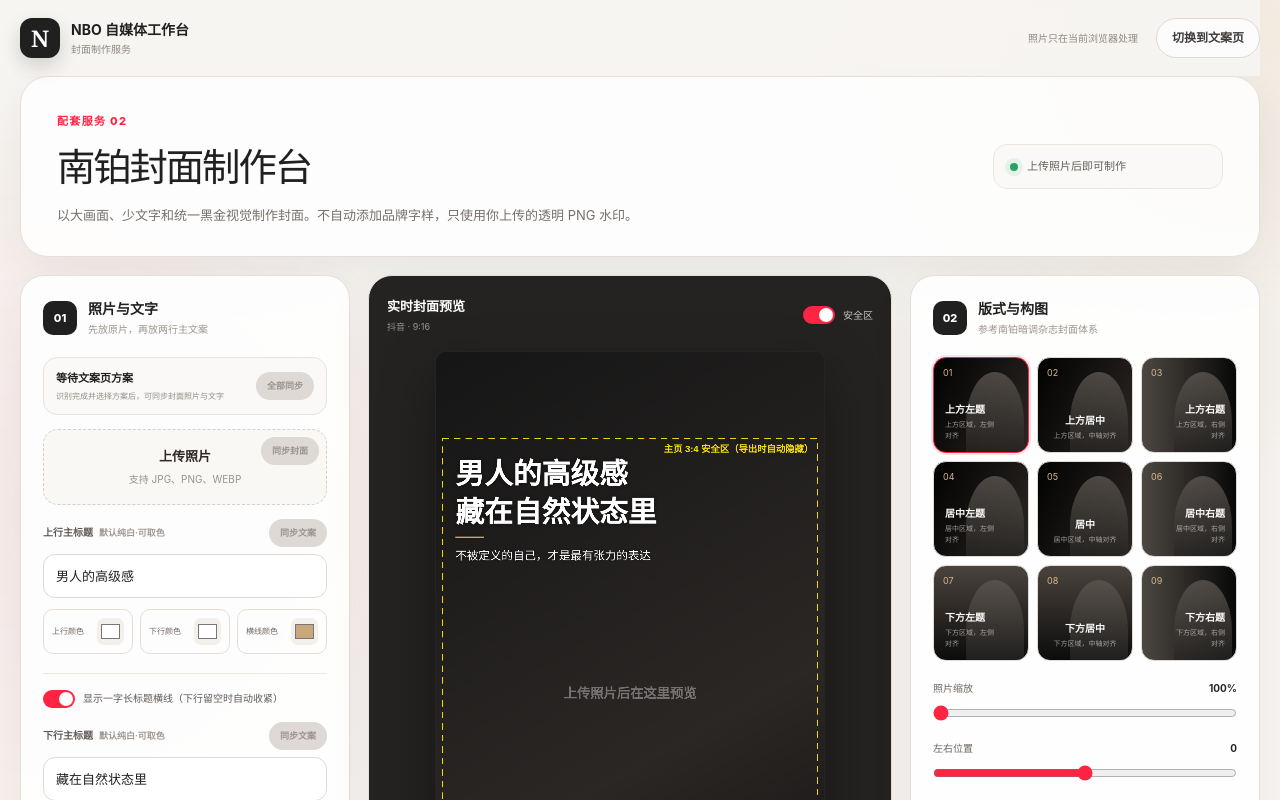
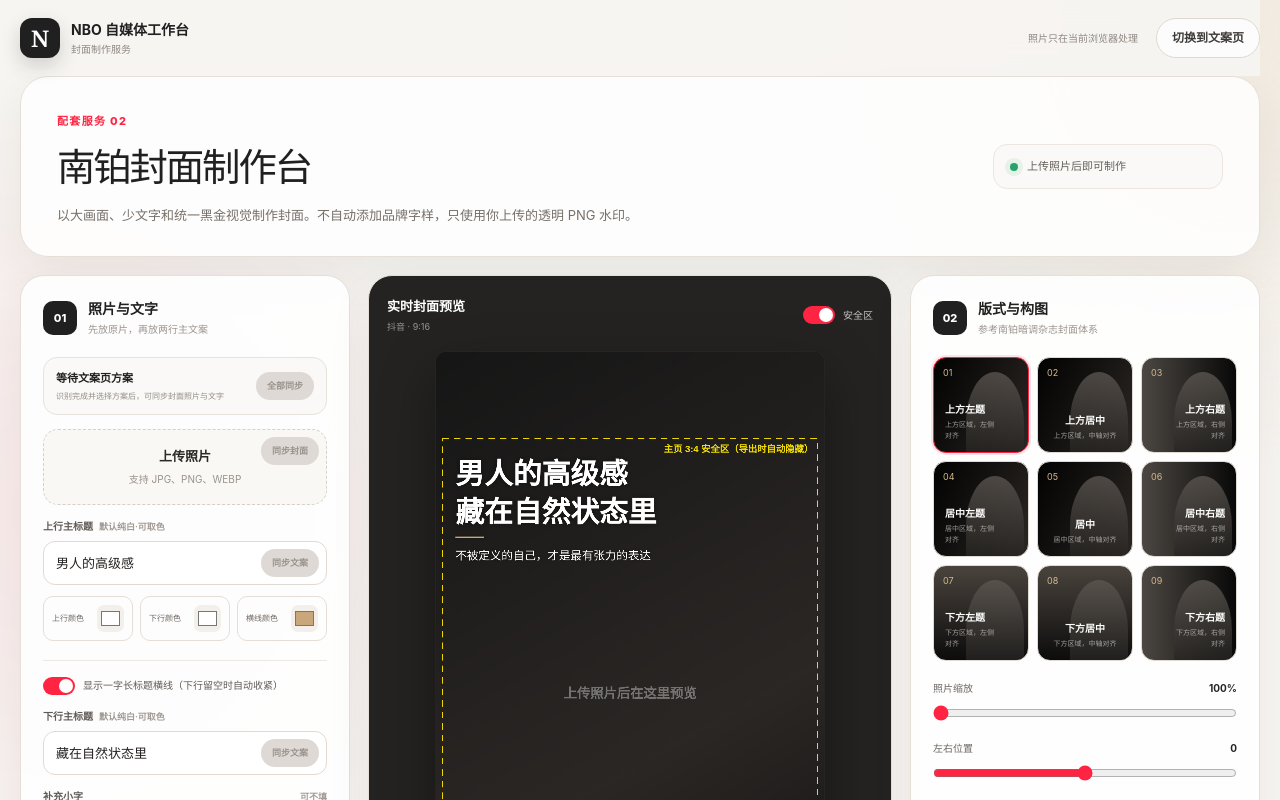
Before and after one commit to wdmm630202/nbo-cover-copy, a Next.js app: page /cover in a window 1280 px wide. Shown: the top 800 px of the page. Built offline with nearby package versions, Linux system fonts and the light colour scheme.

Commit message:
align sync buttons inside title fields

```diff
--- a/app/cover/CoverStudio.tsx
+++ b/app/cover/CoverStudio.tsx
@@ -980,8 +980,8 @@ export default function CoverStudio() {
           <div className="studio-field">
             <div className="studio-field-heading">
               <span>上行主标题 <b>默认纯白·可取色</b></span>
-              <button type="button" disabled={!syncedCopy} onClick={() => applySyncedCopy("topText")}>同步文案</button>
             </div>
+            <div className="studio-field-control">
               <input
                 aria-label="上行主标题"
                 value={settings.topText}
@@ -989,6 +989,8 @@ export default function CoverStudio() {
                 onChange={(event) => updateSetting("topText", event.target.value)}
                 placeholder="例如：男人的高级感"
               />
+              <button type="button" disabled={!syncedCopy} onClick={() => applySyncedCopy("topText")}>同步文案</button>
+            </div>
           </div>
           <div className="studio-color-row">
             <label><span>上行颜色</span><input type="color" value={settings.topColor} onChange={(event) => updateSetting("topColor", event.target.value.toUpperCase())} /></label>
@@ -1003,8 +1005,8 @@ export default function CoverStudio() {
           <div className="studio-field">
             <div className="studio-field-heading">
               <span>下行主标题 <b>默认纯白·可取色</b></span>
-              <button type="button" disabled={!syncedCopy} onClick={() => applySyncedCopy("bottomText")}>同步文案</button>
             </div>
+            <div className="studio-field-control">
               <input
                 aria-label="下行主标题"
                 value={settings.bottomText}
@@ -1012,6 +1014,8 @@ export default function CoverStudio() {
                 onChange={(event) => updateSetting("bottomText", event.target.value)}
                 placeholder="例如：藏在自然状态里"
               />
+              <button type="button" disabled={!syncedCopy} onClick={() => applySyncedCopy("bottomText")}>同步文案</button>
+            </div>
           </div>
           <label className="studio-field">
             <span>补充小字 <b>可不填</b></span>
--- a/app/globals.css
+++ b/app/globals.css
@@ -416,7 +416,7 @@ body {
 }
 
 .studio-copy-sync button,
-.studio-field-heading button {
+.studio-field-control button {
   border: 0;
   border-radius: 999px;
   background: var(--red);
@@ -434,7 +434,7 @@ body {
 }
 
 .studio-copy-sync button:disabled,
-.studio-field-heading button:disabled {
+.studio-field-control button:disabled {
   background: #ded9d4;
   color: #9b948e;
   cursor: default;
@@ -572,12 +572,18 @@ body {
   gap: 6px;
 }
 
-.studio-field-heading button {
+.studio-field-control {
+  position: relative;
+}
+
+.studio-field-control button {
   width: 58px;
   min-height: 28px;
   padding: 0;
+  position: absolute;
+  top: 8px;
+  right: 8px;
   font-size: 9px;
-  flex: 0 0 58px;
 }
 
 .studio-field input,
@@ -593,7 +599,7 @@ body {
 
 .studio-field input {
   height: 44px;
-  padding: 0 12px;
+  padding: 0 78px 0 12px;
 }
 
 .studio-field textarea {
```
Also changed, not shown: 2 other files (tests, documents, lock files or other folders). Lines whose indentation alone changed are shown as unchanged.
